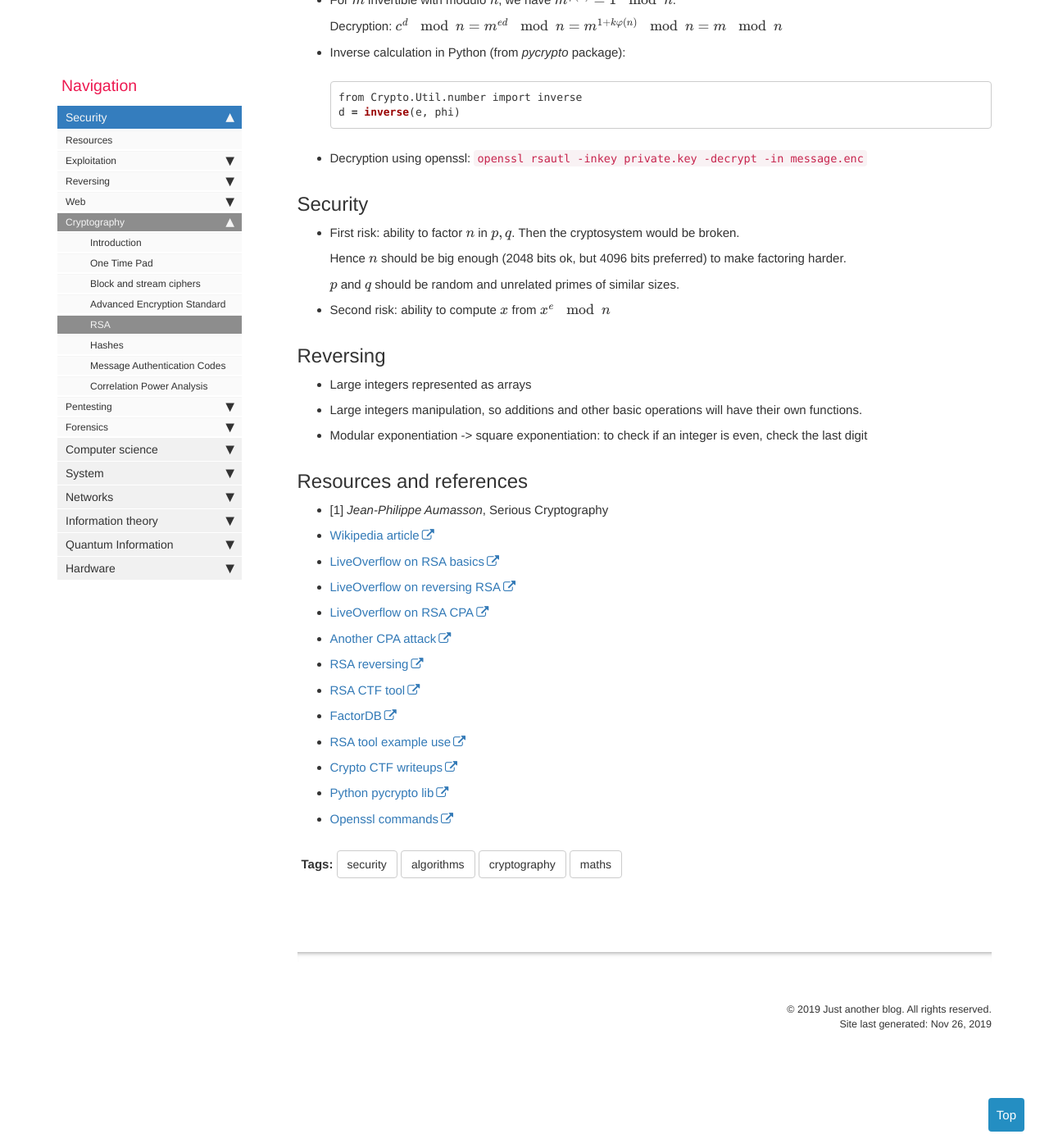
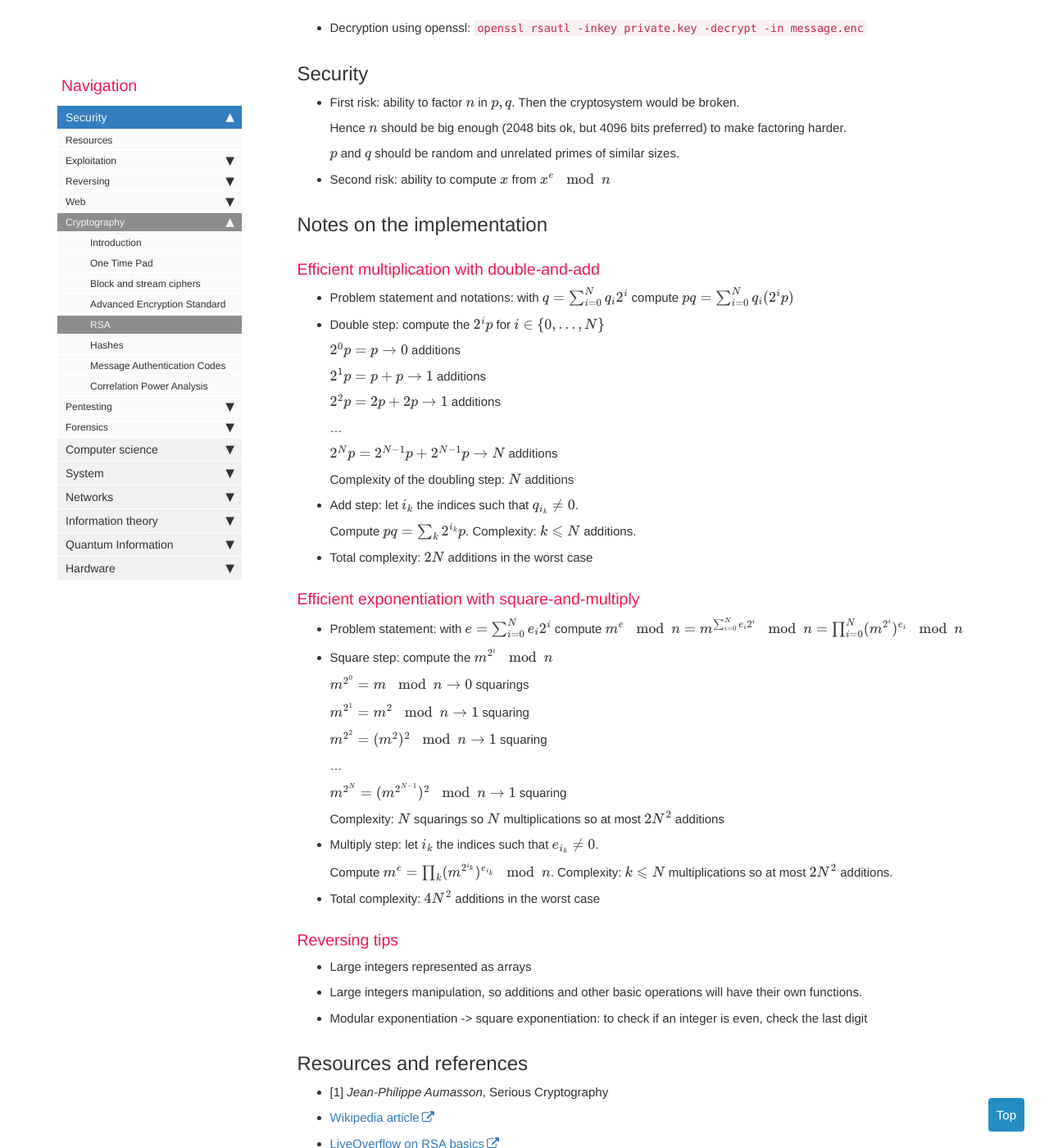
Before and after one commit to greglan/greglan.github.io, a Jekyll site: the page built from pages/security/cryptography/rsa.md, in a window 1280 px wide and 1400 px high, scrolled down 1703 px. Shown: the whole window at 82% size. Built offline with Jekyll 4.4.1, drawn with Linux system fonts in a browser that asks for light colours; nearby versions of some CDN libraries; formulas are drawn with MathJax 3; comment, search, counter and statistics services are not loaded; some of the changed text lies outside the part shown.

Commit message:
Updated RSA

```diff
--- a/pages/security/cryptography/rsa.md
+++ b/pages/security/cryptography/rsa.md
@@ -82,7 +76,48 @@ d = inverse(e, phi)
 * Second risk: ability to compute $$x$$ from $$x^e \mod n$$
 
 
-## Reversing
+## Notes on the implementation
+### Efficient multiplication with double-and-add
+* Problem statement and notations: with $$q = \sum_{i=0}^N q_i 2^i$$ compute $$pq = \sum_{i=0}^N q_i (2^i p)$$
+* Double step: compute the $$2^ip$$ for $$i \in \{0, \dots, N \}$$
+
+  $$2^0p = p \rightarrow 0$$ additions
+
+  $$2^1p = p + p \rightarrow 1$$ additions
+
+  $$2^2p = 2p + 2p \rightarrow 1$$ additions
+
+  ...
+
+  $$2^Np = 2^{N-1}p + 2^{N-1} p \rightarrow N$$ additions
+
+  Complexity of the doubling step: $$N$$ additions
+* Add step: let $$i_k$$ the indices such that $$q_{i_k} \neq 0$$.
+
+  Compute $$p q = \sum_{k} 2^{i_k} p$$. Complexity: $$k \leqslant N$$ additions.
+* Total complexity: $$2 N$$ additions in the worst case
+
+### Efficient exponentiation with square-and-multiply
+* Problem statement: with $$e = \sum_{i=0}^N e_i 2^i$$ compute $$m^e \mod n = m^{\sum_{i=0}^N e_i 2^i} \mod n = \prod_{i=0}^N (m^{2^i})^{e_i} \mod n $$
+* Square step: compute the $$m^{2^i} \mod n$$
+
+  $$m^{2^0} = m \mod n \rightarrow 0$$ squarings
+
+  $$m^{2^1} = m^2 \mod n \rightarrow 1$$ squaring
+
+  $$m^{2^2} = (m^2)^2 \mod n \rightarrow 1$$ squaring
+
+  ...
+
+  $$m^{2^N} = (m^{2^{N-1}})^2 \mod n \rightarrow 1$$ squaring
+
+  Complexity: $$N$$ squarings so $$N$$ multiplications so at most $$2N^2$$ additions
+* Multiply step: let $$i_k$$ the indices such that $$e_{i_k} \neq 0$$.
+
+  Compute $$m^e = \prod_{k} (m^{2^{i_k}})^{e_{i_k}} \mod n $$. Complexity: $$k \leqslant N$$ multiplications so at most $$2N^2$$ additions.
+* Total complexity: $$4 N^2$$ additions in the worst case
+
+### Reversing tips
 * Large integers represented as arrays
 * Large integers manipulation, so additions and other basic operations will have their own functions.
 * Modular exponentiation -> square exponentiation: to check if an integer is even, check the last digit
```
Also changed, not shown: other parts of pages/security/cryptography/rsa.md (+7 -13 lines).
